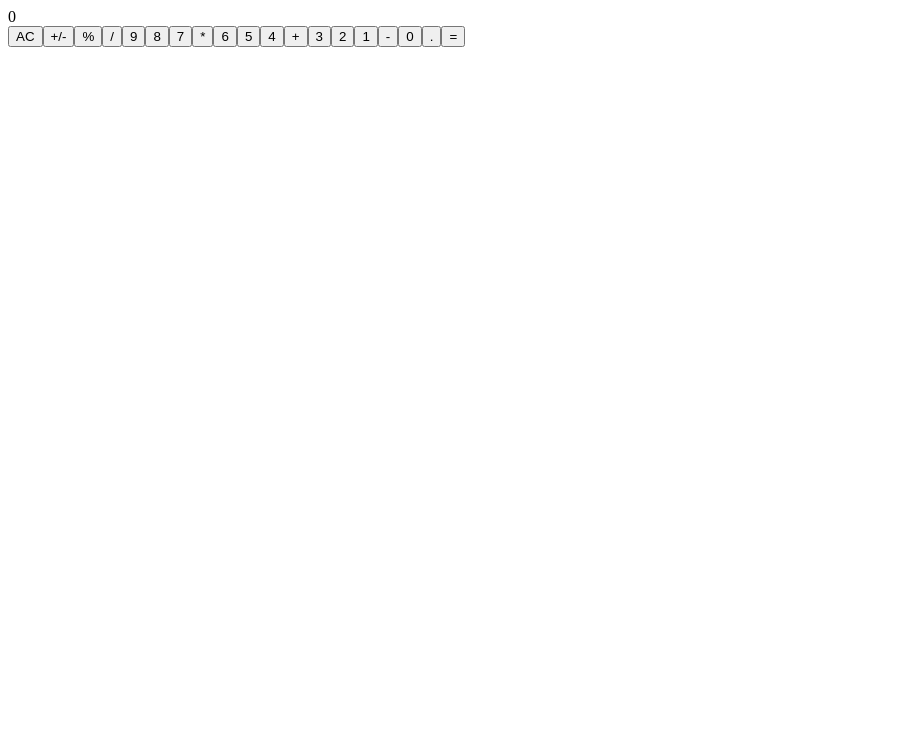
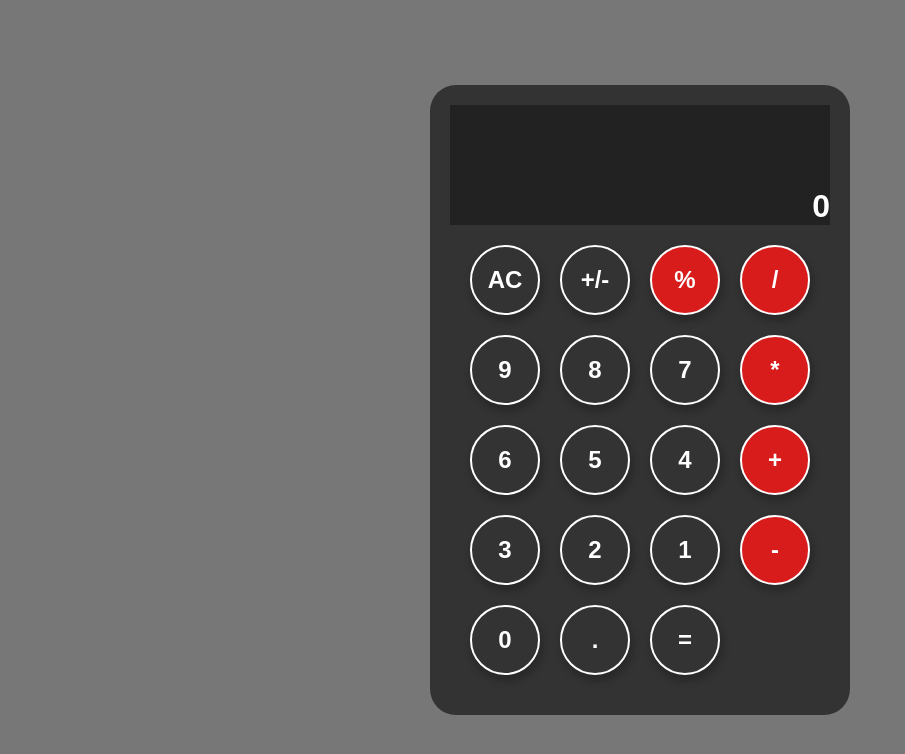
Before and after one commit to Arinpe/Calculator_-React, a React (Create React App) app: page / in a window 1280 px wide. Shown: the top 754 px of the page, without its empty margins (0-905 px from the left). Built offline with nearby package versions, Linux system fonts and the light colour scheme.

Commit message:
Update Milesone 5

```diff
--- a/src/index.css
+++ b/src/index.css
@@ -1,3 +1,93 @@
+* {
+  margin: 0;
+  padding: 0;
+}
+
 body {
-  background-color: #000;
+  margin: 0;
+  font-family:
+    Poppins,
+    -apple-system,
+    BlinkMacSystemFont,
+    'Segoe UI',
+    'Roboto',
+    'Oxygen',
+    'Ubuntu',
+    'Cantarell',
+    'Fira Sans',
+    'Droid Sans',
+    'Helvetica Neue',
+    sans-serif;
+  -webkit-font-smoothing: antialiased;
+  -moz-osx-font-smoothing: grayscale;
 }
+
+.App {
+  width: 100%;
+  height: 100vh;
+  background-color: #777;
+  display: flex;
+  align-items: center;
+  justify-content: center;
+}
+
+.Appcalculator {
+  max-width: 500px;
+  border-color: #fff;
+  display: grid;
+  grid-template-rows: 120px 1fr;
+  background-color: #333;
+  padding: 20px;
+  border-radius: 26px;
+}
+
+.button_panel {
+  display: grid;
+  grid-template-columns: repeat(4, 1fr);
+  grid-template-rows: repeat(4, 1fr);
+  padding: 10px;
+}
+
+.btn {
+  width: 70px;
+  height: 70px;
+  border-radius: 50%;
+  margin: 10px;
+  background-color: #333;
+  color: #fff;
+  border: 2px solid white;
+  box-shadow: 2px 5px 7px 2px rgba(0, 0, 0, 0.2);
+  font-size: 1.5em;
+  font-weight: bold;
+}
+
+.btn:hover {
+  border: 3px white solid;
+  font-size: 1.3em;
+}
+
+.btn:focus {
+  border: 5px white solid;
+  outline: none;
+}
+
+.operatorBtn {
+  background-color: rgb(216, 27, 27);
+}
+
+.acBtn {
+  background-color: rgb(9, 12, 223);
+}
+
+.display {
+  background-color: #222;
+  color: #fff;
+  display: grid;
+  grid-template-rows: repeat(2, 1fr);
+  justify-content: flex-end;
+  align-items: flex-end;
+  font-size: 2em;
+  font-weight: bold;
+  font-family: sans-serif;
+  text-align: right;
+}
--- a/src/index.js
+++ b/src/index.js
@@ -1,5 +1,6 @@
 import React from 'react';
 import ReactDOM from 'react-dom';
+import './index.css';
 import App from './components/App';
 
 ReactDOM.render(
@@ -8,7 +9,3 @@ ReactDOM.render(
   </React.StrictMode>,
   document.getElementById('root'),
 );
-
-// If you want to start measuring performance in your app, pass a function
-// to log results (for example: reportWebVitals(console.log))
-// or send to an analytics endpoint. Learn more: https://bit.ly/CRA-vitals
--- a/src/logic/calculate.js
+++ b/src/logic/calculate.js
@@ -1,54 +1,102 @@
 import operate from './operate';
+import formatNumber from '../helpers/number';
 
-function calculate(calculatorData, buttonName) {
-  let { total, next, operation } = calculatorData;
-  const operators = ['+', 'X', '-', '÷'];
-  const numbers = ['0', '1', '2', '3', '4', '5', '6', '7', '8', '9'];
+const calculate = (calculator, btn) => {
+  let{
+    total, next, operator, prev,
+  } = calculator;
+  const numbers = ['9', '8', '7', '6', '5', '4', '3', '2', '1', '0'];
 
-  if (buttonName === 'AC') {
+  const operators = ['/', '*', '+', '-', 'X2'];
+
+  if (numbers.includes(btn)) {
     total = null;
-    next = null;
-    operation = null;
-  } else if (buttonName === '+/-') {
-    total *= -1;
-    next *= -1;
-  } else if (buttonName === '%') {
-    if (total && next && operation) {
-      next = (0.01 * operate(total, next, operation)).toString();
-    } else {
-      next = (0.01 * total).toString();
+    if (!prev || prev === '0') {
+      prev = btn;
+    } else if (prev && !operator) {
+      prev += btn;
+    } else if ((operator && !next) || (next && next[0] === '0')) {
+      next = btn;
+    } else if (operator && next) {
+      next += btn;
     }
-  } else if (buttonName === '=') {
-    if (total && next && operation) {
-      total = operate(total, next, operation);
-      next = null;
-      operation = '=';
-    }
-  } else if (buttonName === '.') {
-    if (next) {
-      return { total, next: `${next}.`, operation };
-    }
-    if (total) {
-      return { total: `${total}.`, next, operation };
-    }
-    return { total: '0.', next, operation };
   }
 
-  if (total && next && operation && operators.includes(buttonName)) {
-    total = operate(total, next, operation);
-    next = null;
-    operation = '=';
+  if (operators.includes(btn)) {
+    if ((!prev || prev === '0') && total) {
+      prev = total;
+      total = null;
+    } else if (next) {
+      prev = operate(prev, next, operator).toString();
+      next = '0';
+      total = null;
+    }
+    operator = btn;
+  }
+  if (btn === '%') {
+    if (prev && !operator) {
+      total = operate(prev, null, '%');
+      prev = '0';
+    }
+    if (next) {
+      next = operate(next, null, '%');
+    }
   }
 
-  if (operators.includes(buttonName)) {
-    operation = buttonName;
-  } else if (operation && numbers.includes(buttonName)) {
-    next = next ? next + buttonName : buttonName;
-  } else if (numbers.includes(buttonName)) {
-    total = total ? total + buttonName : buttonName;
+  if (btn === '+/-') {
+    if (prev && !next) {
+      prev *= -1;
+    }
+
+    if (next) {
+      next *= -1;
+    }
+
+    total *= -1;
   }
 
-  return { total, next, operation };
-}
+  if (btn === '+/-') {
+    if (prev && !next) {
+      prev *= -1;
+    }
+
+    if (next) {
+      next *= -1;
+    }
+
+    total *= -1;
+  }
+  if (btn === '=') {
+    total = operate(prev, next, operator);
+    total = formatNumber(total);
+    next = '0';
+    operator = null;
+    prev = '0';
+  }
+
+  if (btn === '.') {
+    if (prev && !prev.includes(btn)) {
+      prev += btn;
+    }
+
+    if (next && !next.includes(btn)) {
+      next += btn;
+    }
+  }
+
+  if (btn === 'AC') {
+    next = null;
+    operator = null;
+    prev = '0';
+    total = null;
+  }
+
+  return {
+    total,
+    next,
+    operator,
+    prev,
+  };
+};
 
 export default calculate;
--- a/src/logic/operate.js
+++ b/src/logic/operate.js
@@ -1,26 +1,21 @@
-const Big = require('big.js');
+import Big from 'big.js';
 
-const operate = (numberOne, numberTwo, operation) => {
-  if (numberOne === 'NaN' || numberTwo === 'NaN') {
-    return 'NaN';
+export default (Number1, Number2, operator) => {
+  const firstNumber = new Big(Number1);
+  const secondNumber = Number2 && new Big(Number2);
+  if (operator === '/' && parseInt(secondNumber, 10) === 0) {
+    return 'Cant divide by 0';
   }
-  const one = new Big(numberOne);
-  const two = new Big(numberTwo);
-  switch (operation) {
+  switch (operator) {
+    case '/':
+      return firstNumber.div(secondNumber);
+    case '*':
+      return firstNumber.mul(secondNumber);
     case '+':
-      return one.plus(two).toString();
-    case '-':
-      return one.minus(two).toString();
-    case 'X':
-      return one.times(two).toString();
-    case '÷':
-      try {
-        return one.div(two).toString();
-      } catch (error) {
-        return 'NaN';
-      }
+      return firstNumber.add(secondNumber);
+    case '%':
+      return firstNumber.div(100).toString();
     default:
-      return 0;
+      return firstNumber.sub(secondNumber);
   }
 };
-export default operate;
```
